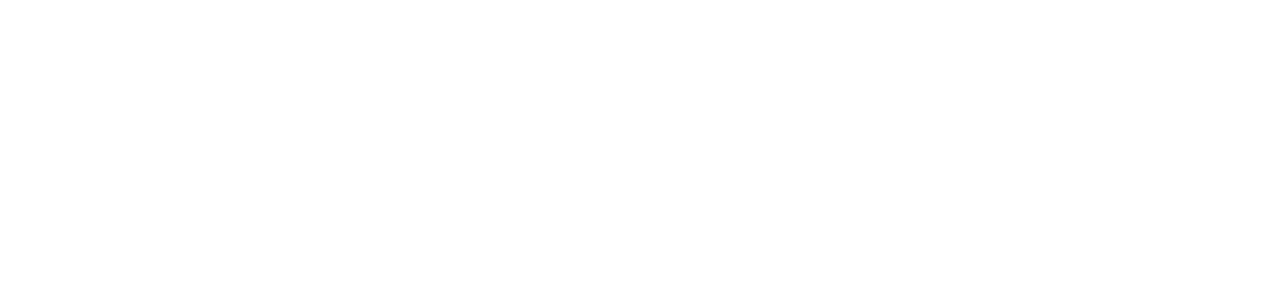
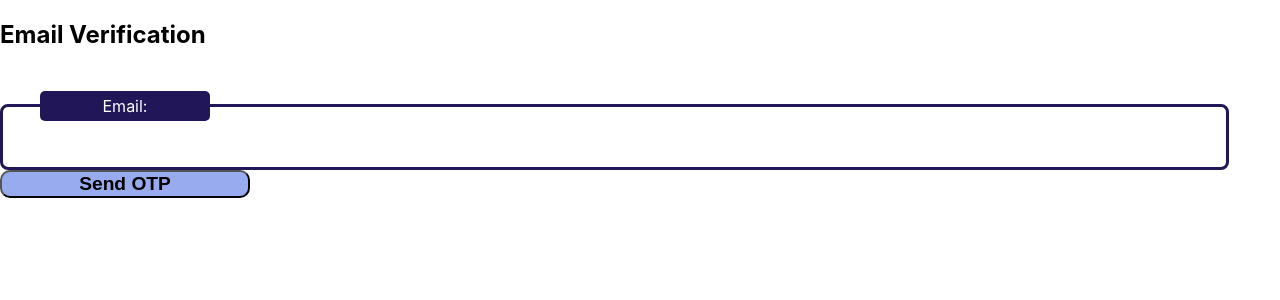
Before and after one commit to Swapnilchavan13/LandingPage, a React (Create React App) app in the folder mylanding/: page /email in a window 1280 px wide. Before the commit this address had no page. Shown: the top 300 px of the page. Built offline with nearby package versions, Linux system fonts and the light colour scheme.

Commit message:
updated register page

```diff
--- a/mylanding/src/App.js
+++ b/mylanding/src/App.js
@@ -1,5 +1,6 @@
 import './App.css';
 import { ClickerInfo } from './Component/ClickerInfo';
+import EmailVerification from './Component/Email';
 import OTPForm from './Component/OtpForm';
 import { RegistrationForm } from './Component/RegistrationForm';
 import { BrowserRouter, Routes, Route } from "react-router-dom";
@@ -12,6 +13,8 @@
         <Route path="/" element={<RegistrationForm />} />
         <Route path="/clicker" element={<ClickerInfo />} />
         <Route path="/otp" element={<OTPForm />} />
+        <Route path="/email" element={<EmailVerification />} />
+
 
     </Routes>
   </BrowserRouter>
--- /dev/null
+++ b/mylanding/src/Component/Email.jsx
@@ -0,0 +1,64 @@
+import React, { useState } from 'react';
+import axios from 'axios';
+
+function EmailVerification() {
+  const [email, setEmail] = useState('');
+  const [otp, setOtp] = useState('');
+  const [isOtpSent, setIsOtpSent] = useState(false);
+  const [verificationStatus, setVerificationStatus] = useState('');
+
+  const handleEmailChange = (e) => {
+    setEmail(e.target.value);
+  };
+
+  const handleOtpChange = (e) => {
+    setOtp(e.target.value);
+  };
+
+  const sendOtp = () => {
+    axios.post('http://localhost:3005/sendotpemail', { email })
+      .then(response => {
+        console.log(response.data);
+        setIsOtpSent(true);
+      })
+      .catch(error => {
+        console.error(error);
+      });
+  };
+
+  const verifyOtp = () => {
+    axios.post('http://localhost:3005/verifyotpemail', { otp, enteredOTP: otp })
+      .then(response => {
+        console.log(response.data);
+        setVerificationStatus('OTP verified successfully');
+      })
+      .catch(error => {
+        console.error(error);
+        setVerificationStatus('Invalid OTP');
+      });
+  };
+
+  return (
+    <div>
+      <h2>Email Verification</h2>
+      <div>
+        <label htmlFor="email">Email:</label>
+        <input type="email" id="email" value={email} onChange={handleEmailChange} />
+      </div>
+      {!isOtpSent ? (
+        <button onClick={sendOtp}>Send OTP</button>
+      ) : (
+        <div>
+          <div>
+            <label htmlFor="otp">Enter OTP:</label>
+            <input type="text" id="otp" value={otp} onChange={handleOtpChange} />
+          </div>
+          <button onClick={verifyOtp}>Verify OTP</button>
+        </div>
+      )}
+      <p>{verificationStatus}</p>
+    </div>
+  );
+}
+
+export default EmailVerification;
--- a/mylanding/src/Component/RegistrationForm.jsx
+++ b/mylanding/src/Component/RegistrationForm.jsx
@@ -14,7 +14,7 @@
     dateOfBirth: "",
     dateTime: "",
     languageSpoken:"",
-    loginPIN: 12334,
+    loginPIN: 1234,
     brand:"",
     photo:"",
 
@@ -54,39 +54,37 @@
 
   const handleSubmit = async (e) => {
     e.preventDefault();
+    setShowPreview(true);
 
-    // Validation for phone number and pincode
-    const phoneNumberRegex = /^\d{10}$/;
-    const pincodeRegex = /^\d{6}$/;
 
-    if (!phoneNumberRegex.test(formData.phoneNumber)) {
-      alert("Please enter a valid 10-digit phone number.");
-      return;
-    }
-
-    if (!pincodeRegex.test(formData.pinCode)) {
-      alert("Please enter a valid 6-digit pincode.");
-      return;
-    }
-
-    try {
-      // Send the form data
-      const response = await axios.post('http://192.168.0.113:8012/registerUser', formData);
-      console.log(response.data); // Assuming your backend returns some data upon successful registration
-      setShowPreview(true);
-    } catch (error) {
-      console.error('Error occurred while registering user:', error);
-      // Handle error appropriately, e.g., show an error message to the user
-    }
-
-    console.log(formData);
   };
 
 
-  const handleConfirmAndSave = () => {
+  const handleConfirmAndSave = async () => {
     // Save formData to localStorage
     localStorage.setItem("registrationData", JSON.stringify(formData));
     // Clear form data or perform any additional action if needed
+
+    if (showPreview) {
+      try {
+        const response = await fetch('http://192.168.0.117:8012/registerUser', {
+          method: 'POST',
+          headers: {
+            'Content-Type': 'application/json',
+          },
+          body: JSON.stringify(formData),
+        });
+        const data = await response.json();
+        console.log(data);
+      } catch (error) {
+        console.error('Error occurred while registering user:', error);
+        // Handle error appropriately
+      }
+    }
+
+    // Log formData after fetch request
+    console.log(formData);
+
     setFormData({
       userName: "",
       phoneNumber: "",
@@ -105,6 +103,7 @@
     setShowPreview(false);
     alert("Data Saved");
   };
+
 
   // Function to generate a random 9-digit card ID
   function generateCardId() {
@@ -269,6 +268,7 @@
       />
     </label>
   )}
+  <br />
 </div>
     <button type="submit">Submit & Preview</button>
 </form>
```
